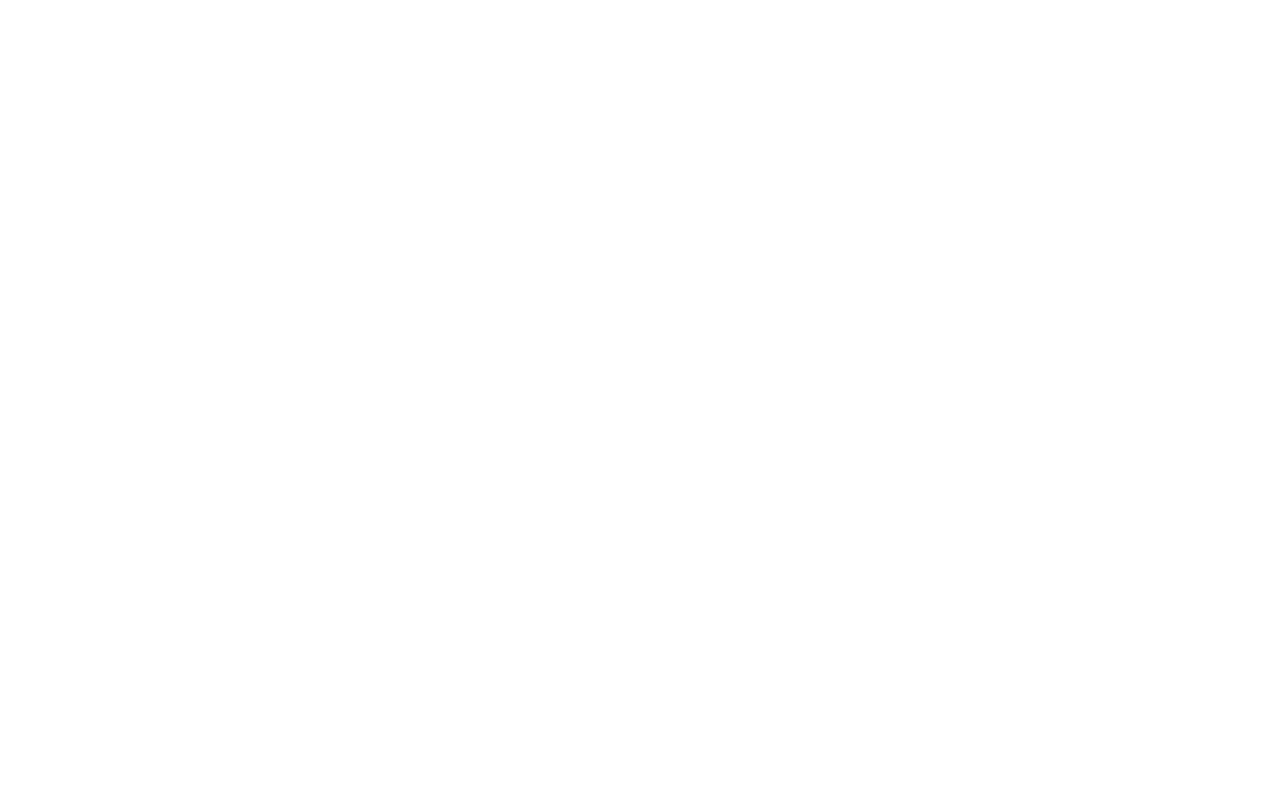
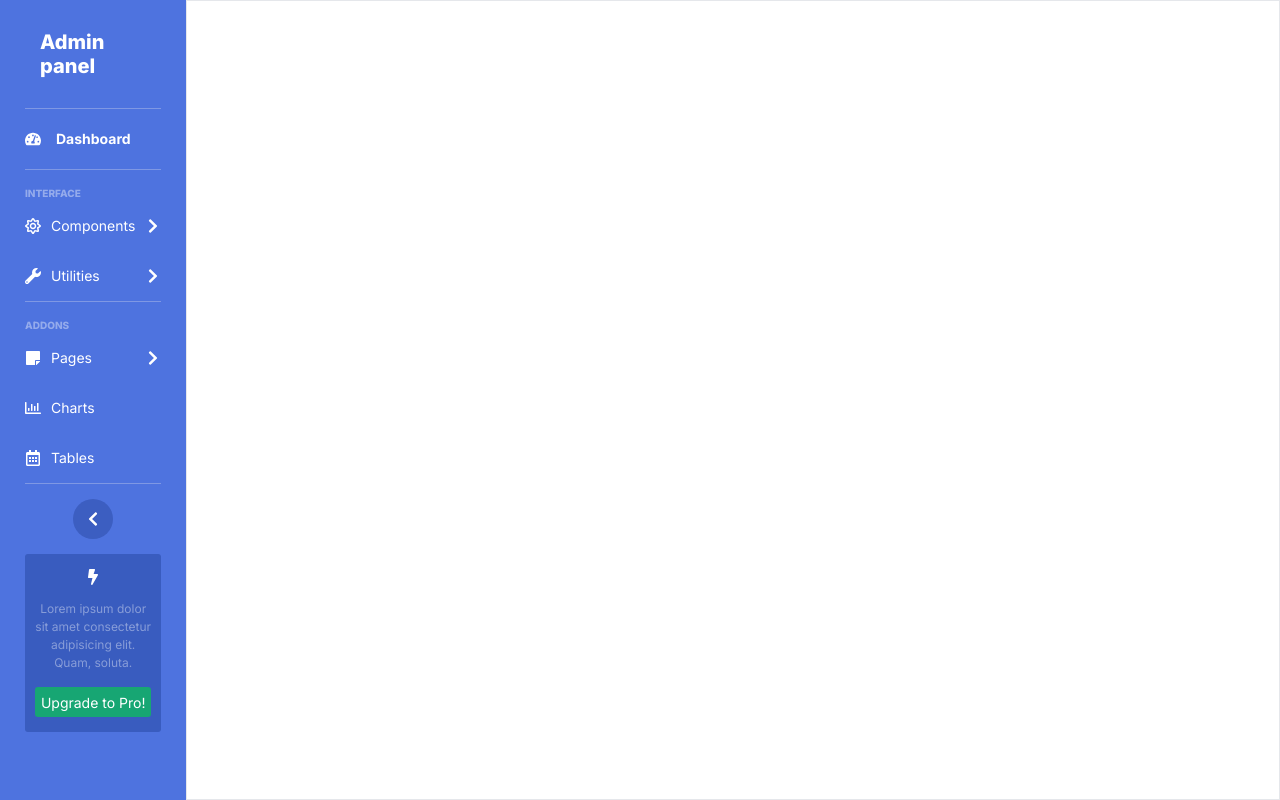
Before and after one commit to JanithNanayakkaraSE0612/Internship_Assignment_Data_Intimate_PVT_Ltd, a Next.js app in the folder my-app/: page / in a window 1280 px wide. Built offline with nearby package versions, Linux system fonts and the light colour scheme.

Commit message:
Sidebar Complete

```diff
--- a/my-app/src/app/page.tsx
+++ b/my-app/src/app/page.tsx
@@ -1,9 +1,22 @@
-import Image from "next/image";
+import SideBar from '@/components/Sidebar'
+import Dashboardview from '@/components/Dashboardview'
 
 export default function Home() {
   return (
-    <main className="flex min-h-screen flex-col items-center justify-between p-24">
+    <main className="">
+         <div className="flex overflow-scroll ">
+        <div className="basis-[12%] h-[100vh]">
+          <SideBar />
+        </div>
+        <div className="basis-[88%] border overflow-scroll h-[100vh]">
+          {/* <Dashboardview /> */}
+          <div>
+            {/* <Outlet></Outlet> */}
+          </div>
+        </div>
 
+
+      </div>
     </main>
   );
 }
--- a/my-app/src/components/Dashboardview.js
+++ b/my-app/src/components/Dashboardview.tsx
@@ -1,12 +1,11 @@
-import React, { useState } from 'react'
+import React ,{useState} from "react"
 import { FaSearch, FaEnvelope, FaRegBell } from "react-icons/fa"
-import profile from "../assets/profile.png"
+import profile from "@/assets/profile.png"
 
 const Dashboardview = () => {
     const [open, setOpen] = useState(false)
 
     const showProfile = () => {
-        // alert("helloo")
         setOpen(!open)
     }
 
@@ -28,7 +27,7 @@
                     <div className='flex items-center gap-[15px] relative' onClick={showProfile} >
                         <p>Douglas McGee</p>
                         <div className='h-[50px] w-[50px] rounded-full bg-[#4E73DF] cursor-pointer flex items-center justify-center relative z-40' >
-                            <img src={profile} alt="" />
+                            {/* <img src={profile} alt="" /> */}
 
                         </div>
 
```
Also changed, not shown: my-app/package.json (+6 -3 lines), my-app/src/router/Router.js (added, +23 -0 lines), my-app/src/components/Main.tsx (renamed from my-app/src/components/Main.js), my-app/src/components/PieComponent.tsx (renamed from my-app/src/components/PieComponent.js), my-app/src/components/Sidebar.tsx (renamed from my-app/src/components/Sidebar.js), my-app/src/components/chart.tsx (renamed from my-app/src/components/chart.js), 1 other file (tests, documents, lock files or other folders).
